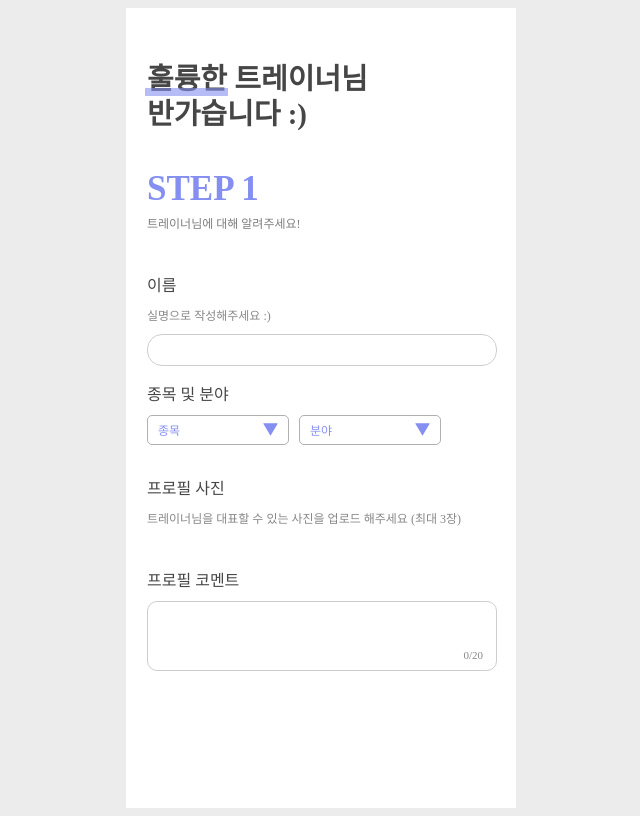
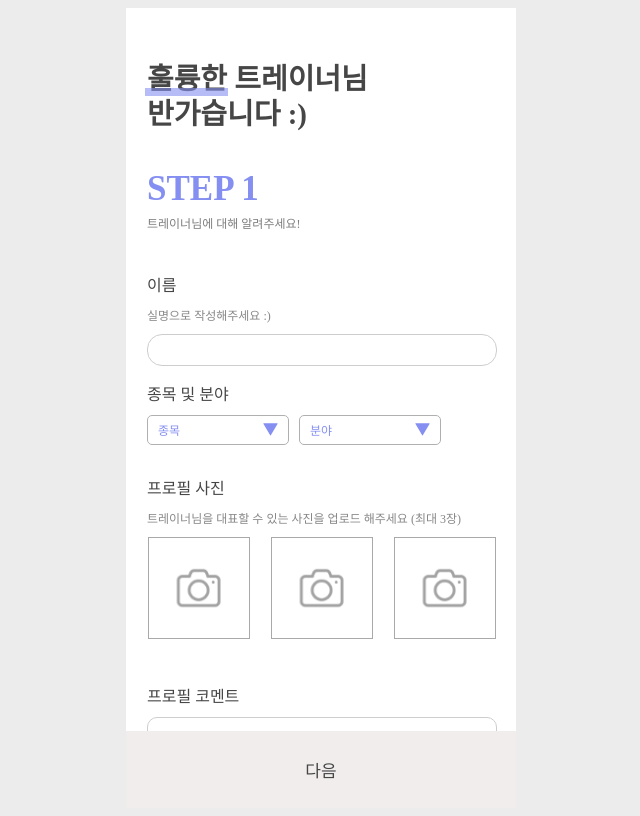
Before and after one commit to ktmihs/bodyBuddy, a Next.js app: page /signUp/trainer/step1 in a window 1280 px wide. Shown: the whole page, without its empty margins (319-959 px from the left). Built offline with nearby package versions, Linux system fonts and the light colour scheme; a web font is replaced by a local one; what emotion-reset would draw is missing.

Commit message:
feat : #57 Add trainer signUp Info
- add trainerSlice into store
- add trainerStep1 page feature

```diff
--- a/pages/signUp/trainer/step1.tsx
+++ b/pages/signUp/trainer/step1.tsx
@@ -1,14 +1,16 @@
-import { FixedBottomLinkButton } from '@components/common/button';
+import { FixedBottomButton } from '@components/common/button';
 import { Select } from '@components/common/select';
 import { ImageUploader } from '@components/common/uploader';
 import StepHeader from '@components/layout/signUp/StepHeader';
 import { healthEvents, healthPurpose } from '@data';
 import styled from '@emotion/styled';
-import React, { useState } from 'react';
+import React, { useEffect, useState } from 'react';
+import { useDispatch } from 'react-redux';
+import { trainerSignUpstep1 } from 'redux/trainerSlice';
 
 const StyledStep = styled.section`
   margin: 40px 0 0 21px;
-  padding-bottom: 100px;
+  padding-bottom: 55px;
 
   label {
     display: block;
@@ -49,11 +51,17 @@ const StyledStep = styled.section`
     label {
       margin-bottom: 10px;
     }
+
     span {
       display: block;
       font-size: 12px;
       margin-bottom: 10px;
       color: #888787;
+    }
+
+    div {
+      position: relative;
+      left: -5px;
     }
   }
 
@@ -90,12 +98,40 @@ const StyledStep = styled.section`
 `;
 
 const Step1 = () => {
-  const [events, setEvents] = useState('종목');
+  const dispatch = useDispatch();
+  const [field, setField] = useState('종목');
   const [purpose, setPurpose] = useState('분야');
   const [commentLen, setCommentLen] = useState(0);
   const [comment, setComment] = useState('');
   const [userName, setUserName] = useState('');
-  const [profileImg, setProfileImg] = useState([]);
+  const [profileImg, setProfileImg] = useState(['', '', '']);
+  const [isValidButton, setIsValidButton] = useState(false);
+
+  useEffect(() => {
+    if (
+      field !== '종목' &&
+      purpose !== '분야' &&
+      commentLen >= 1 &&
+      commentLen <= 20 &&
+      profileImg[0] !== '' &&
+      userName.length >= 1
+    ) {
+      setIsValidButton(true);
+    } else {
+      setIsValidButton(false);
+    }
+  }, [field, purpose, commentLen, userName, profileImg]);
+
+  const onClickNextStep = () => {
+    const payload = {
+      name: userName,
+      field,
+      purpose,
+      introduction: comment,
+      images: profileImg,
+    };
+    dispatch(trainerSignUpstep1(payload));
+  };
 
   const onChangeInput = (e: React.SyntheticEvent) => {
     if (!(e.target instanceof HTMLInputElement)) return;
@@ -126,10 +162,10 @@ const Step1 = () => {
           <label>종목 및 분야</label>
           <div>
             <Select
-              currentSelectedData={events}
+              currentSelectedData={field}
               selectData={healthEvents}
               selectWidth={142}
-              onSetCurrentSelected={setEvents}
+              onSetCurrentSelected={setField}
             />
             <Select
               currentSelectedData={purpose}
@@ -155,6 +191,12 @@ const Step1 = () => {
           <span className="comment-len">{commentLen}/20</span>
         </div>
       </StyledStep>
+      <FixedBottomButton
+        isValid={isValidButton}
+        buttonTitle={'다음'}
+        buttonType={'button'}
+        onButtonEvent={onClickNextStep}
+      />
     </>
   );
 };
--- a/redux/store.ts
+++ b/redux/store.ts
@@ -1,9 +1,12 @@
 import { configureStore } from '@reduxjs/toolkit';
+
 import userSlice from './userSlice';
+import trainerSlice from './trainerSlice';
 
 export const store = configureStore({
   reducer: {
     userInfo: userSlice,
+    trainerInfo: trainerSlice,
   },
 });
 
--- /dev/null
+++ b/redux/trainerSlice.ts
@@ -0,0 +1,36 @@
+import { createSlice } from '@reduxjs/toolkit';
+
+const initialState = {
+  value: {
+    name: '',
+    images: [],
+    field: '',
+    purpose: '',
+    address: '',
+    city: '',
+    district: '',
+    gymImage: '',
+    career: [],
+    price: '',
+    totalCareer: '',
+    introduction: '',
+  },
+};
+
+export const trainerSlice = createSlice({
+  name: 'trainerInfo',
+  initialState,
+  reducers: {
+    trainerSignUpstep1: (state, action) => {
+      const { name, field, purpose, images, introduction } = action.payload;
+      state.value.name = name;
+      state.value.field = field;
+      state.value.purpose = purpose;
+      state.value.images = images;
+      state.value.introduction = introduction;
+    },
+  },
+});
+
+export const { trainerSignUpstep1 } = trainerSlice.actions;
+export default trainerSlice.reducer;
```
